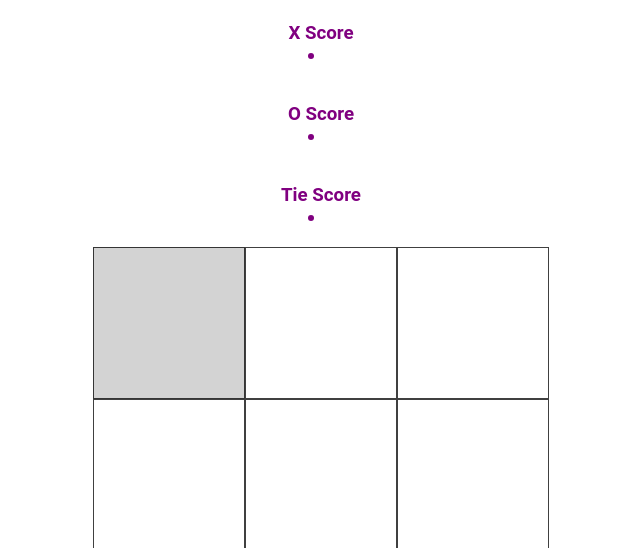
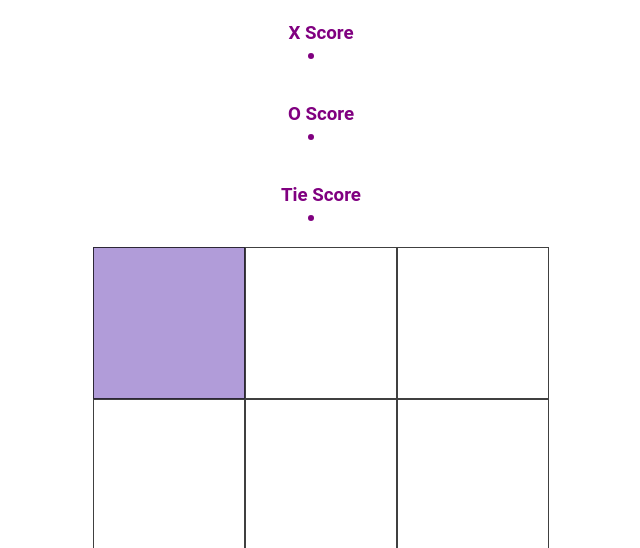
Before and after one commit to nneuhaus/pset-8, a plain HTML site: page index.html in a window 1280 px wide. In both pictures the pointer is over the element 488 px from the left and 573 px from the top of the page. Shown: the part 250-798 px from the top of the page, without its empty margins (319-959 px from the left). Drawn offline with Linux system fonts and the light colour scheme.

Commit message:
more fixing

```diff
--- a/css/styles.css
+++ b/css/styles.css
@@ -59,7 +59,7 @@ h2 {
 
 
 .square:hover {
-  background-color: lightgray;
+  background-color: #b19cd9;
   cursor: pointer;
 }
 
```
